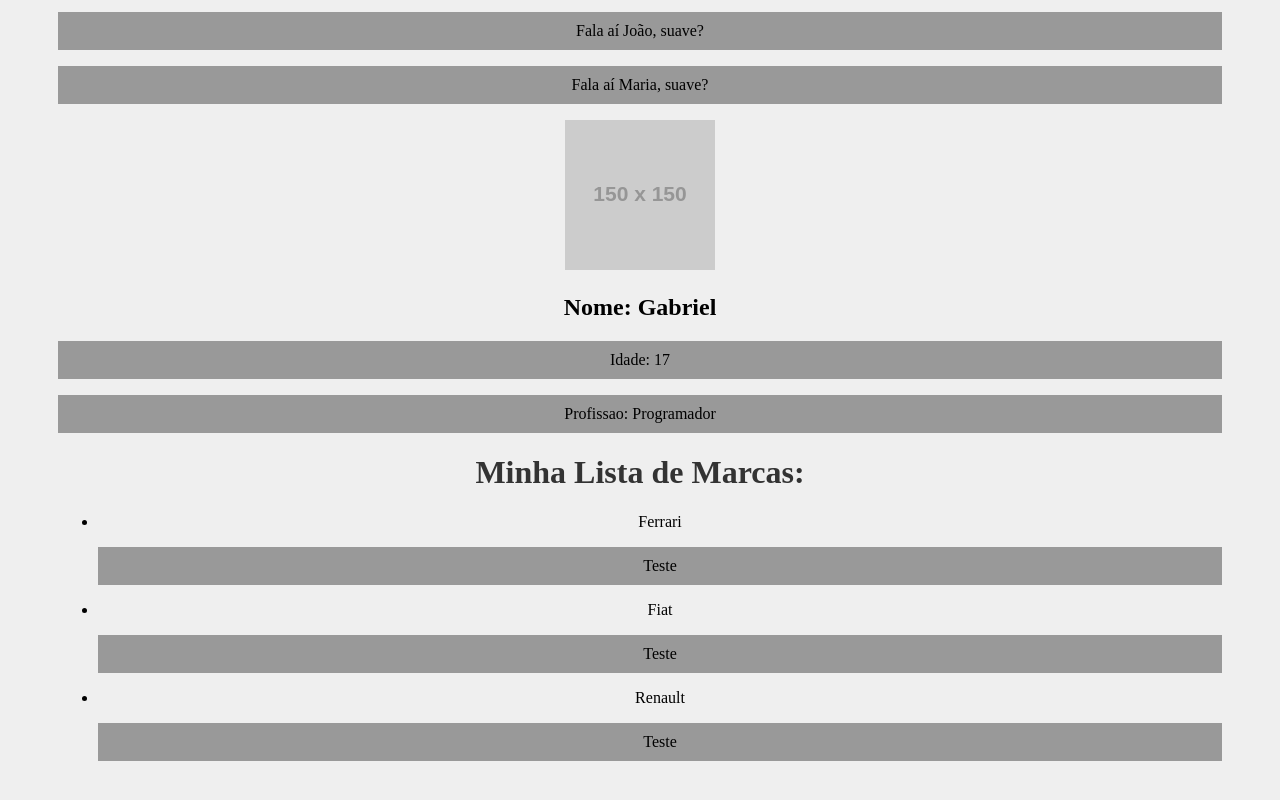
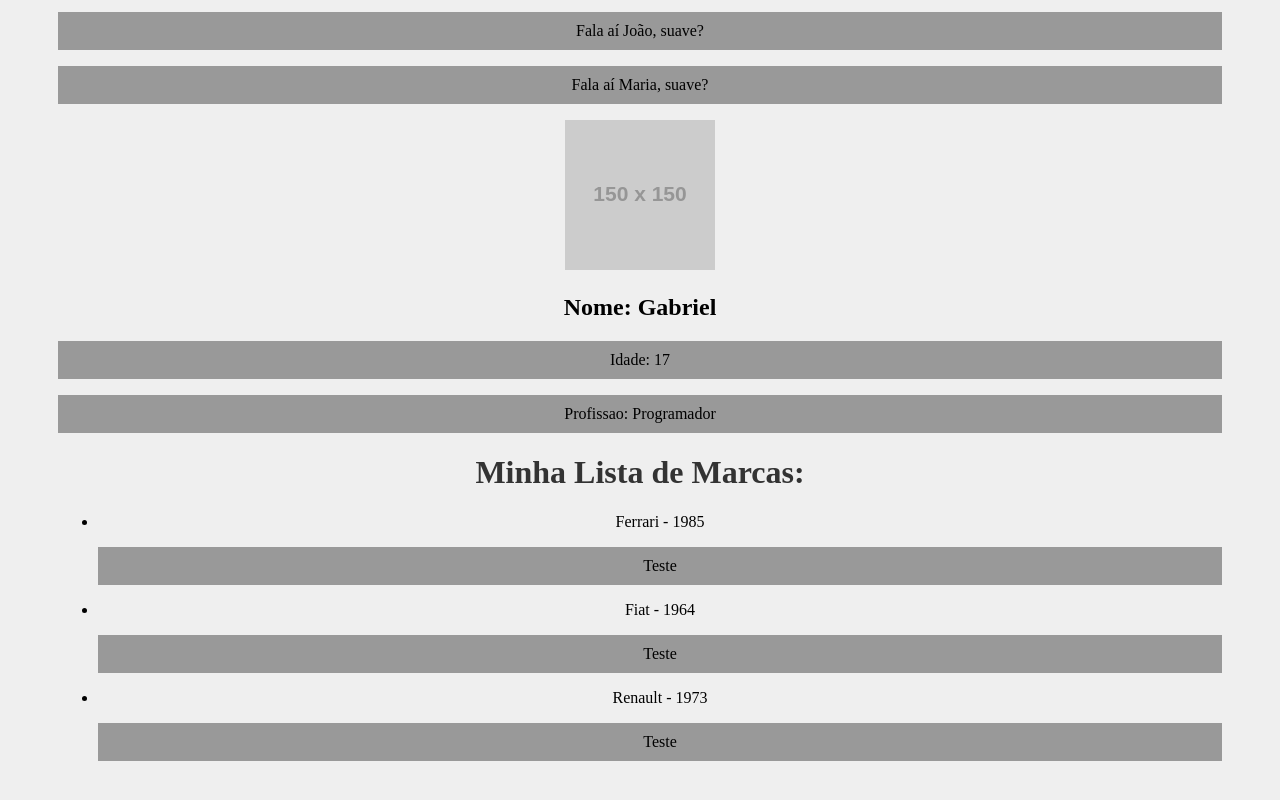
Before and after one commit to NewGabrielFroes/FundamentosReact, a React (Create React App) app: page / in a window 1280 px wide. Shown: the part 276-1076 px from the top of the page. Built offline with nearby package versions, Linux system fonts and the light colour scheme.

Commit message:
Trabalhando com propTypes

```diff
--- a/src/components/Item.js
+++ b/src/components/Item.js
@@ -1,10 +1,22 @@
-function Item({marca}) {
+import PropTypes from 'prop-types'
+
+function Item({marca, ano_lancamento}) {
     return (
         <>
-            <li>{marca}</li>
+            <li>{marca} - {ano_lancamento}</li>
             <p>Teste</p>
         </>
     )
 }
 
+Item.propTypes = {
+    marca: PropTypes.string.isRequired,
+    ano_lancamento: PropTypes.number.isRequired
+}
+
+Item.defaultProps = {
+    marca: 'Faltou a marca',
+    ano_lancamento: 0
+}
+
 export default Item
--- a/src/components/List.js
+++ b/src/components/List.js
@@ -5,9 +5,9 @@ function List() {
         <>
             <h1>Minha Lista de Marcas:</h1>
             <ul>
-                <Item marca="Ferrari" />
-                <Item marca="Fiat" />
-                <Item marca="Renault" />
+                <Item marca="Ferrari" ano_lancamento={1985} />
+                <Item marca="Fiat" ano_lancamento={1964} />
+                <Item marca="Renault" ano_lancamento={1973} />
             </ul>
         </>
     )
```
